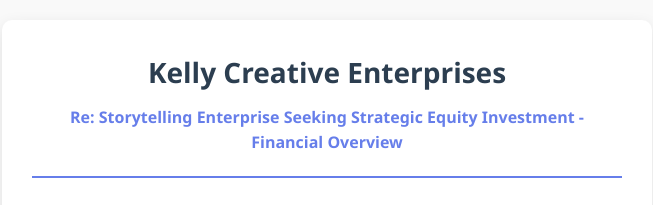
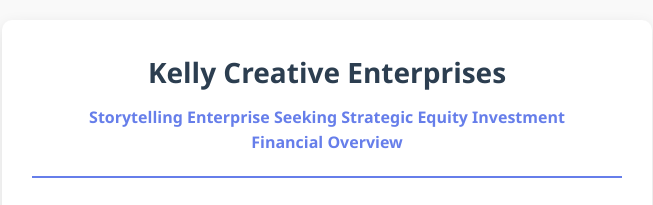
Before and after one commit to KCEGODScreation2025/financial, a plain HTML site: page index.html in a window 1280 px wide. Shown: the top 205 px of the page, without its empty margins (313-966 px from the left). Drawn offline with Linux system fonts and the light colour scheme.

Commit message:
Update index.html

```diff
--- a/index.html
+++ b/index.html
@@ -145,8 +145,11 @@
     <div class="email-container">
         <div class="header">
             <div class="company-name">Kelly Creative Enterprises</div>
-            <div class="subject-line">Re: Storytelling Enterprise Seeking Strategic Equity Investment -
-Financial Overview</div>
+            <div class="subject-line">
+    Storytelling Enterprise Seeking Strategic Equity Investment<br>
+    Financial Overview
+            </div>
+
         </div>
 
         <div class="greeting">
```
